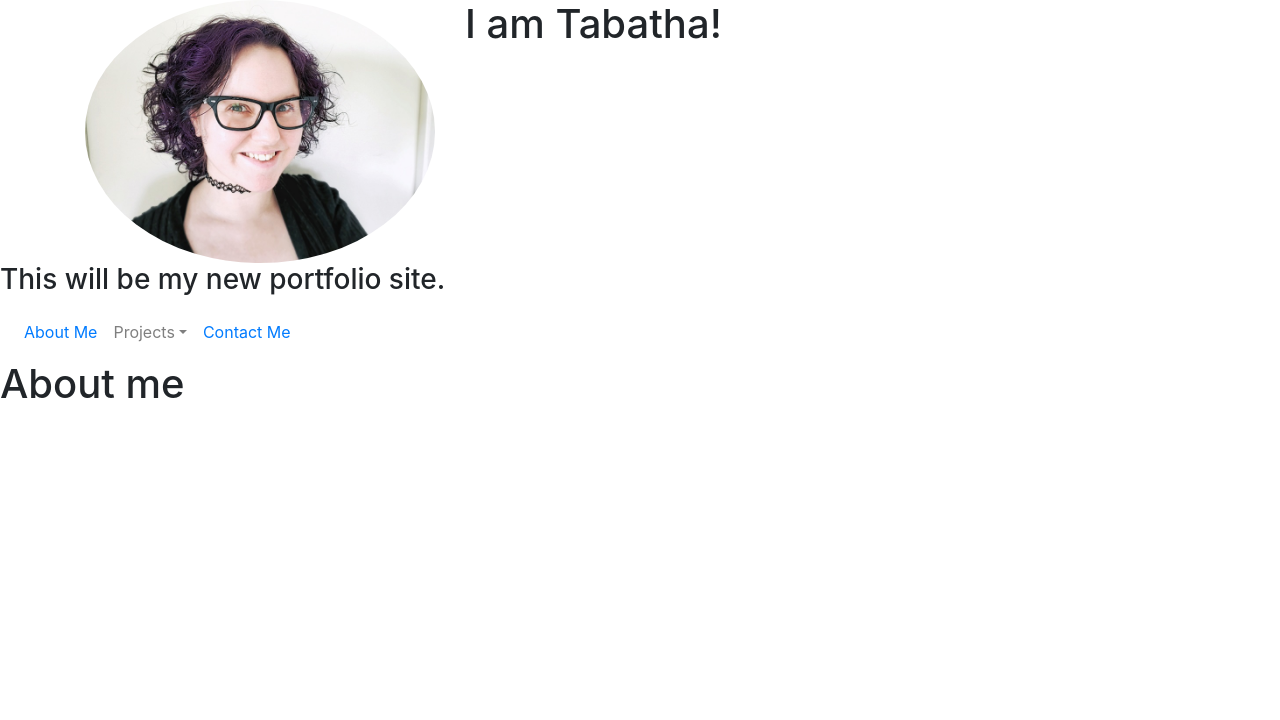
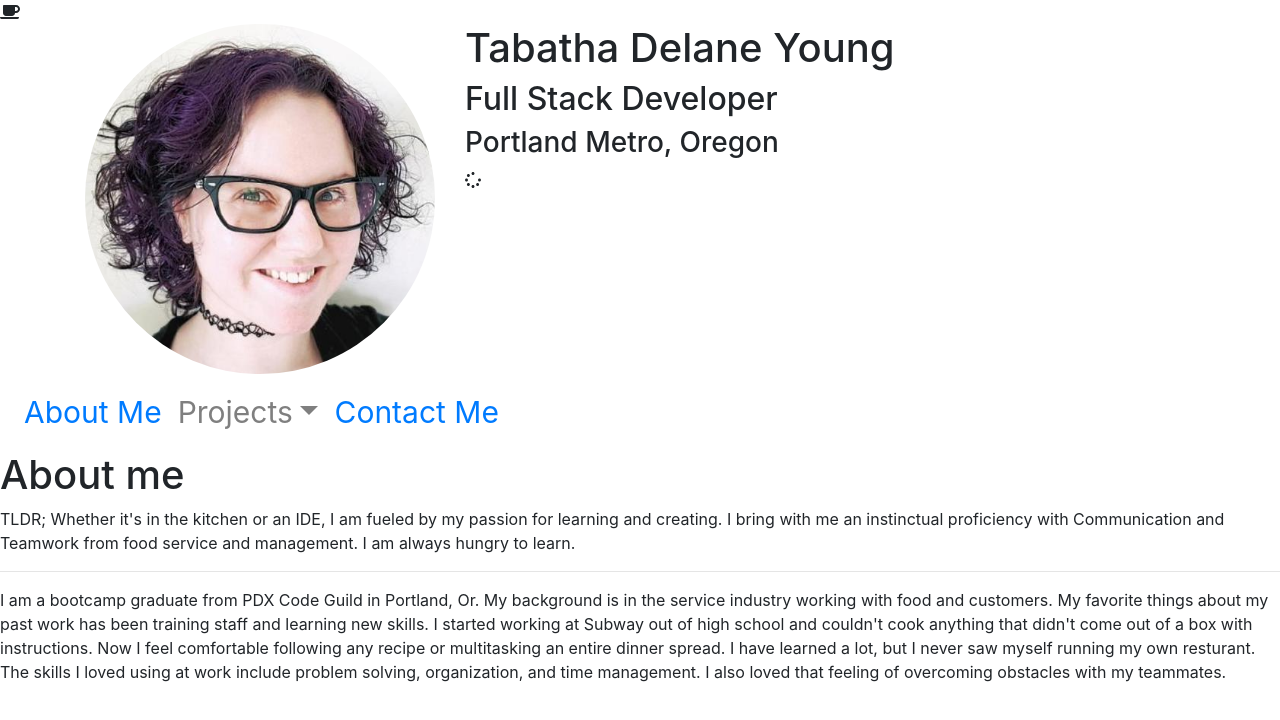
Before and after one commit to tabathadelane/tabathadelane.github.io, a Vue app in the folder portfolio/: page /Trversal in a window 1280 px wide. Shown: the top 720 px of the page. Built offline with nearby package versions, Linux system fonts and the light colour scheme.

Commit message:
Install FontAwesome and add page titles

```diff
--- a/portfolio/package.json
+++ b/portfolio/package.json
@@ -8,6 +8,10 @@
     "lint": "vue-cli-service lint"
   },
   "dependencies": {
+    "@fortawesome/fontawesome-svg-core": "^1.2.28",
+    "@fortawesome/free-brands-svg-icons": "^5.13.0",
+    "@fortawesome/free-solid-svg-icons": "^5.13.0",
+    "@fortawesome/vue-fontawesome": "^0.1.9",
     "bootstrap": "^4.4.1",
     "bootstrap-vue": "^2.13.1",
     "core-js": "^3.6.4",
--- a/portfolio/public/index.html
+++ b/portfolio/public/index.html
@@ -4,7 +4,7 @@
     <meta charset="utf-8">
     <meta http-equiv="X-UA-Compatible" content="IE=edge">
     <meta name="viewport" content="width=device-width,initial-scale=1.0">
-    <link rel="icon" href="favicon.ico">
+    <link rel="icon" href="https://emojipedia-us.s3.dualstack.us-west-1.amazonaws.com/thumbs/120/samsung/220/female-technologist_1f469-200d-1f4bb.png">
     <title><%= htmlWebpackPlugin.options.title %></title>
   </head>
   <body>
--- a/portfolio/src/App.vue
+++ b/portfolio/src/App.vue
@@ -1,5 +1,6 @@
 <template>
   <div id="app">
+    <font-awesome-icon icon="coffee" />
     <Header></Header>
     <Content></Content>
   </div>
@@ -19,6 +20,18 @@ export default {
 </script>
 
 <style lang="scss">
+
+.nav-link{
+  font-size: 30px;
+}
+.dropdown-item {
+  font-size: 24px;
+};
+
 // @import 'assets/style.css';
 
+@import 'node_modules/bootstrap/scss/bootstrap';
+@import 'node_modules/bootstrap-vue/src/index.scss';
+
+
 </style>
--- a/portfolio/src/components/Content.vue
+++ b/portfolio/src/components/Content.vue
@@ -1,6 +1,5 @@
 <template>
     <div>
-        <div><h3>This will be my new portfolio site.</h3></div>
         <b-navbar toggleable="md" type="light" >
             <!-- <b-navbar-brand>Test</b-navbar-brand> -->
             <b-navbar-toggle target="nav-collapse"></b-navbar-toggle>
@@ -31,3 +30,8 @@
         <router-view />
     </div>
 </template>
+
+<style scoped>
+
+
+</style>
--- a/portfolio/src/components/Header.vue
+++ b/portfolio/src/components/Header.vue
@@ -1,9 +1,33 @@
 <template>
     <b-container>
         <b-row align-h="around">
-            <b-col cols="4"><b-img fluid rounded="circle" alt="Headshot of Tabatha" src="../assets/img/headshot.jpeg"></b-img></b-col>
+            <b-col cols="4"><b-img fluid rounded="circle" alt="Headshot of Tabatha" src="../assets/img/headshot-crop.jpg"></b-img></b-col>
 
-            <b-col cols="8"><h1>I am Tabatha!</h1></b-col>
+            <b-col cols="8">
+                <h1>Tabatha Delane Young</h1>
+                <h2>Full Stack Developer</h2>
+                <h3> Portland Metro, Oregon</h3> <font-awesome-icon :icon="myIcon" />
+
+            </b-col>
         </b-row>
     </b-container>
 </template>
+
+<script>
+import { FontAwesomeIcon } from '@fortawesome/vue-fontawesome'
+import { faSpinner } from '@fortawesome/free-solid-svg-icons'
+
+export default {
+  name: 'MyComponent',
+
+  data () {
+    return {
+      myIcon: faSpinner
+    }
+  },
+
+  components: {
+    FontAwesomeIcon
+  }
+}
+</script>
--- a/portfolio/src/main.js
+++ b/portfolio/src/main.js
@@ -2,14 +2,28 @@ import Vue from 'vue'
 import App from './App.vue'
 import router from './router'
 import { BootstrapVue, IconsPlugin } from 'bootstrap-vue'
+import { library } from '@fortawesome/fontawesome-svg-core'
+import { faCoffee } from '@fortawesome/free-solid-svg-icons'
+import { FontAwesomeIcon } from '@fortawesome/vue-fontawesome'
+import { faFontAwesome } from '@fortawesome/free-brands-svg-icons'
+
+
+import titleMixin from './mixins/titleMixin'
 
 import 'bootstrap/dist/css/bootstrap.css'
 import 'bootstrap-vue/dist/bootstrap-vue.css'
 
+
+
+
 Vue.use(BootstrapVue)
 Vue.use(IconsPlugin)
+library.add(faFontAwesome)
+library.add(faCoffee)
+Vue.component('font-awesome-icon', FontAwesomeIcon)
 
 Vue.config.productionTip = false
+Vue.mixin(titleMixin)
 
 new Vue({
   router,
--- /dev/null
+++ b/portfolio/src/mixins/titleMixin.js
@@ -0,0 +1,16 @@
+function getTitle (vm) {
+    const { title } = vm.$options
+    if (title) {
+      return typeof title === 'function'
+        ? title.call(vm)
+        : title
+    }
+  }
+  export default {
+    created () {
+      const title = getTitle(this)
+      if (title) {
+        document.title = title
+      }
+    }
+  }
--- a/portfolio/src/views/About.vue
+++ b/portfolio/src/views/About.vue
@@ -1,5 +1,14 @@
 <template>
     <div>
         <div><h1>About me</h1></div>
+        <div> TLDR; Whether it's in the kitchen or an IDE, I am fueled by my passion for learning and creating. I bring with me an instinctual proficiency with Communication and Teamwork from food service and management. I am always hungry to learn.</div>
+        <hr>
+        <div>I am a bootcamp graduate from PDX Code Guild in Portland, Or. My background is in the service industry working with food and customers. My favorite things about my past work has been training staff and learning new skills. I started working at Subway out of high school and couldn't cook anything that didn't come out of a box with instructions. Now I feel comfortable following any recipe or multitasking an entire dinner spread. I have learned a lot, but I never saw myself running my own resturant. The skills I loved using at work include problem solving, organization, and time management. I also loved that feeling of overcoming obstacles with my teammates. </div>
     </div>
 </template>
+
+<script>
+export default {
+  title: "Tabatha Young"
+}
+</script>
--- a/portfolio/src/views/Contact.vue
+++ b/portfolio/src/views/Contact.vue
@@ -1,5 +1,16 @@
 <template>
     <div>
         <div><h1>Contact Me</h1></div>
+        <div>Need to fill a role? <a href="https://drive.google.com/file/d/1VkyhW-Nezg8MK9KLRDWN6SJMElYsSwsQ/view?usp=sharing" target="_blank"><i class="fas fa-sticky-note"></i>RESUME</a></div>
+        <div>Let's connect: <a href="www.linkedin.com/in/tabathadelaneyoung"><i class="fab fa-linkedin"></i>LINKEDIN</a></div>
+        <div>See what I'm up to: <a href="https://github.com/tabathadelane"><i class="fab fa-github-square"></i>GITHUB</a></div>
+        <div>Start the conversation: <a href="tabathadelane@gmail.com">EMAIL</a></div>
+        <div>Interact: <a href="https://twitter.com/tabathadelane">TWITTER</a></div>
     </div>
 </template>
+
+<script>
+export default {
+  title: "Contact Tabatha"
+}
+</script>
--- a/portfolio/src/views/Critical.vue
+++ b/portfolio/src/views/Critical.vue
@@ -3,3 +3,9 @@
         <div><h1>Critical Reactions</h1></div>
     </div>
 </template>
+
+<script>
+export default {
+  title: "Tabatha's CriticalReactions App"
+}
+</script>
--- a/portfolio/src/views/Habitat.vue
+++ b/portfolio/src/views/Habitat.vue
@@ -3,3 +3,9 @@
         <div><h1>Habit@</h1></div>
     </div>
 </template>
+
+<script>
+export default {
+  title: "Tabatha's Habit@ App"
+}
+</script>
--- a/portfolio/src/views/Trversal.vue
+++ b/portfolio/src/views/Trversal.vue
@@ -18,3 +18,9 @@
     </div>
     </div>
 </template>
+
+<script>
+export default {
+  title: "Tabatha's Trversal App"
+}
+</script>
```
Also changed, not shown: portfolio/src/assets/img/headshot-crop.jpg (added), 1 other file (tests, documents, lock files or other folders).
